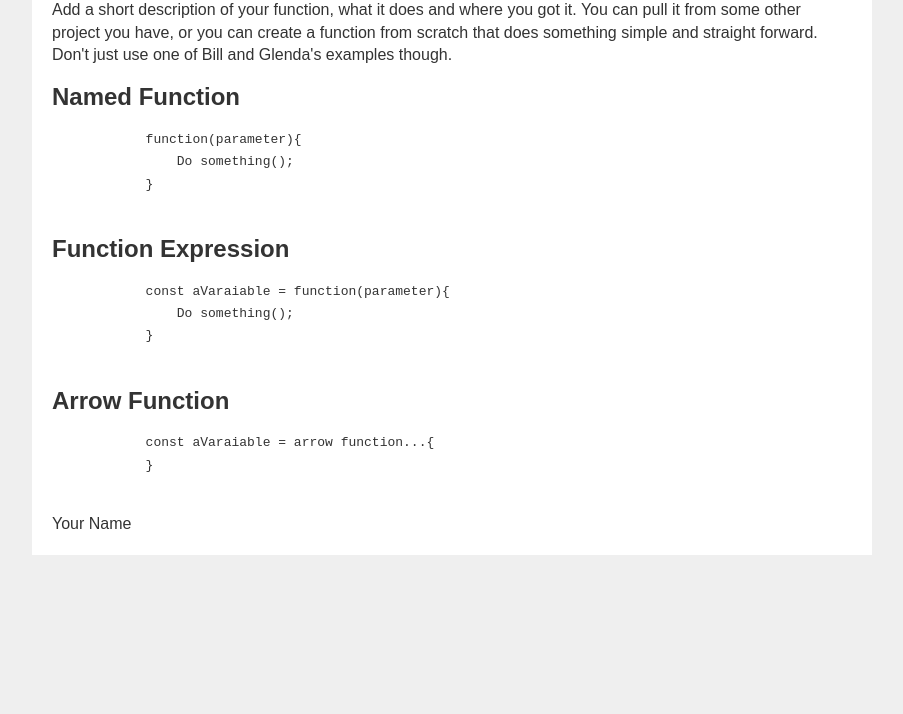
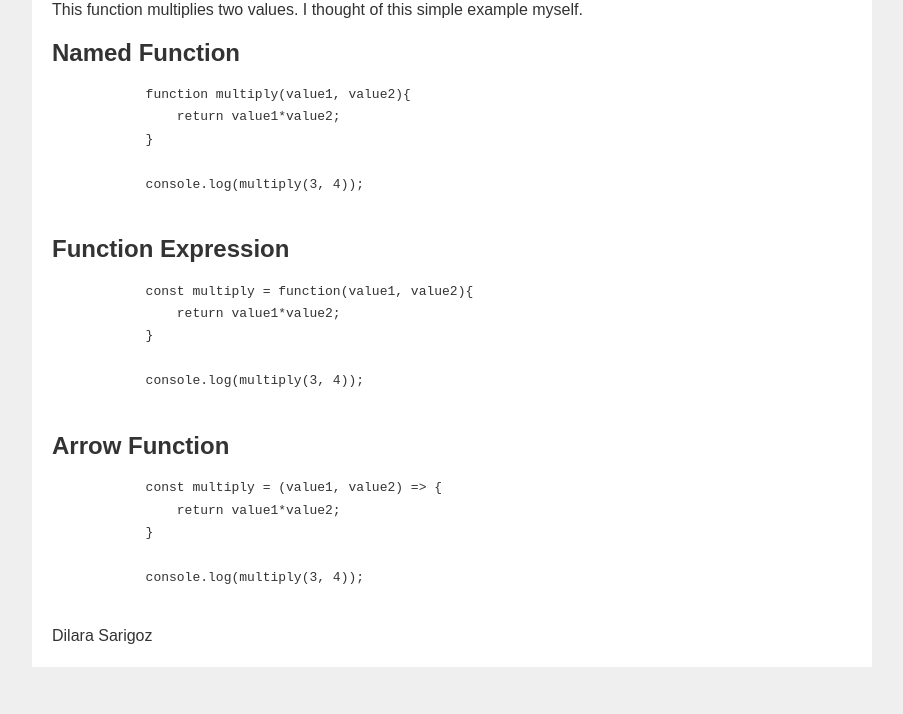
Before and after one commit to dilpenn/des157b, a plain HTML site: page arrowfunctions/arrowfunctions.html in a window 1280 px wide. Shown: the part 86-800 px from the top of the page, without its empty margins (188-1091 px from the left). Drawn offline with Linux system fonts and the light colour scheme.

Commit message:
arrow func

```diff
--- a/arrowfunctions/arrowfunctions.html
+++ b/arrowfunctions/arrowfunctions.html
@@ -25,37 +25,51 @@
     </style>
 </head>
 <body>
-    <h1>Change this H1</h1>
+    <h1>Creating Arrow Functions</h1>
 
-    <p>Add a short description of your function, what it does and where you got it. You can pull it from some other project you have, or you can create a function from scratch that does something simple and straight forward. Don't just use one of Bill and Glenda's examples though.</p>
+    <p>This function multiplies two values. I thought of this simple example myself.</p>
 
     <h2>Named Function</h2>
     <code>
         <pre>
-            function(parameter){
-                Do something();
+            function multiply(value1, value2){
+                return value1*value2;
             }
+
+            console.log(multiply(3, 4));
         </pre>
     </code>
 
     <h2>Function Expression</h2>
     <code>
         <pre>
-            const aVaraiable = function(parameter){
-                Do something();
+            const multiply = function(value1, value2){
+                return value1*value2;
             }
+
+            console.log(multiply(3, 4));
         </pre>
     </code>
 
     <h2>Arrow Function</h2>
     <code>
         <pre>
-            const aVaraiable = arrow function...{
+            const multiply = (value1, value2) => {
+                return value1*value2;
             }
+
+            console.log(multiply(3, 4));
         </pre>
     </code>
 
-    <footer> Your Name </footer>
+    <footer> Dilara Sarigoz </footer>
 
+    <script>
+        const multiply = (value1, value2) => {
+            return value1*value2;
+        }
+
+        console.log(multiply(3, 4));
+    </script>
 </body>
 </html>
```
